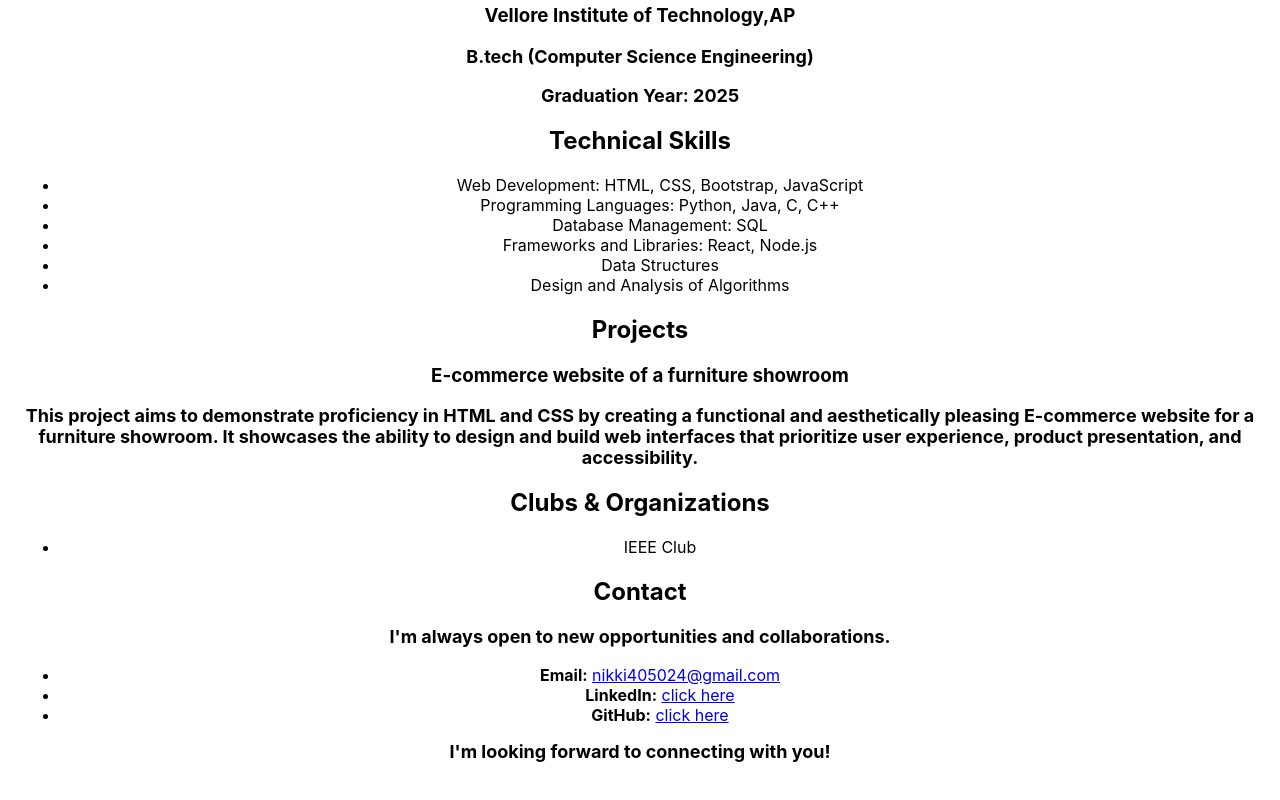
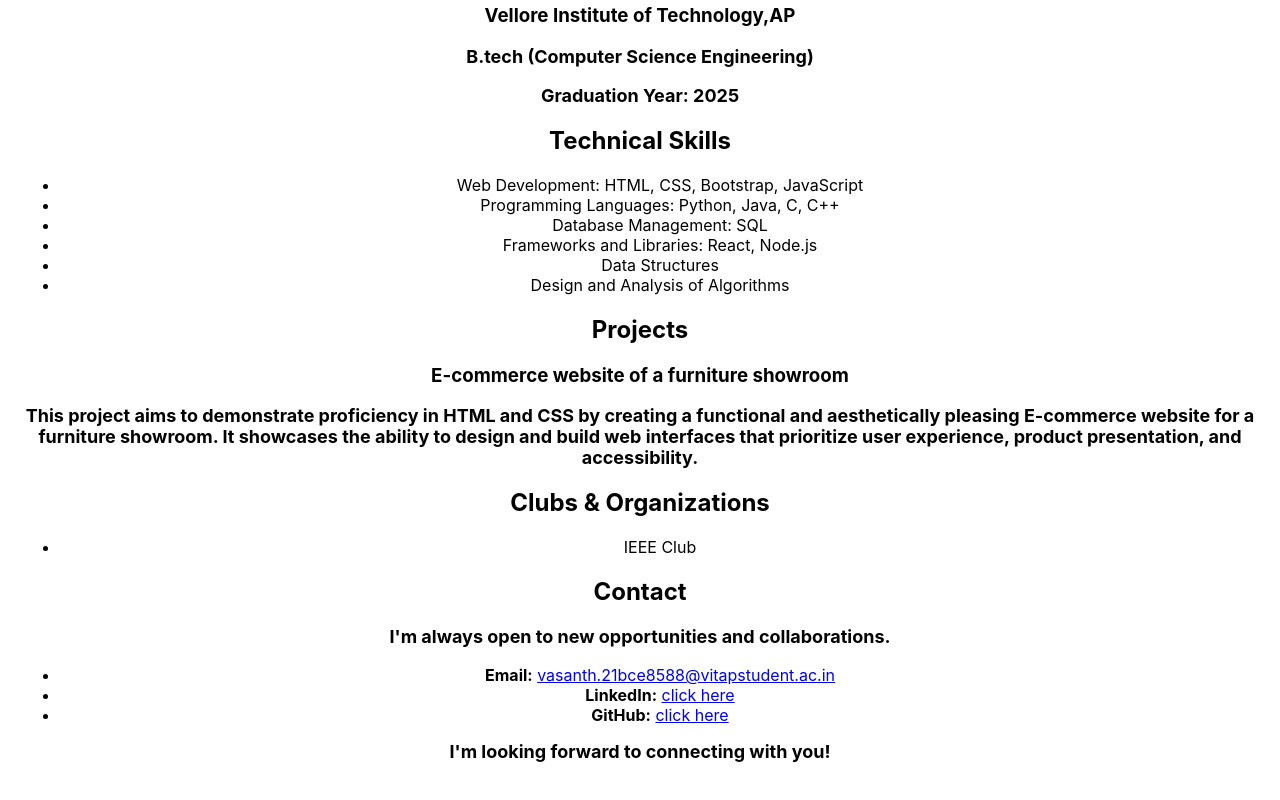
Before and after one commit to srik4442/hgggg1, a React (Create React App) app: page / in a window 1280 px wide. Shown: the part 581-1381 px from the top of the page. Built offline with nearby package versions, Linux system fonts and the light colour scheme.

Commit message:
Update Contact.js

```diff
--- a/src/components/Contact.js
+++ b/src/components/Contact.js
@@ -10,13 +10,13 @@ const Contact = () => {
       </p>
       <ul>
         <li>
-          <strong>Email:</strong> <a href="mailto:nikki405024@gmail.com">nikki405024@gmail.com</a>
+          <strong>Email:</strong> <a href="mailto:vasanth.21bce8588@vitapstudent.ac.in">vasanth.21bce8588@vitapstudent.ac.in</a>
         </li>
         <li>
-          <strong>LinkedIn:</strong> <a href="https://www.linkedin.com/in/nikhil-reddy-yennapusala-6356aa239?utm_source=share&utm_campaign=share_via&utm_content=profile&utm_medium=android_app">click here</a>
+          <strong>LinkedIn:</strong> <a href="https://www.linkedin.com/in/vaddadi-vasanth-70419a21a/?originalSubdomain=in">click here</a>
         </li>
         <li>
-          <strong>GitHub:</strong> <a href="https://github.com/Nikhil405024" target="_blank" rel="noopener noreferrer">click here</a>
+          <strong>GitHub:</strong> <a href="https://github.com/vasanthvvsc" target="_blank" rel="noopener noreferrer">click here</a>
         </li>
 
       </ul>
```
